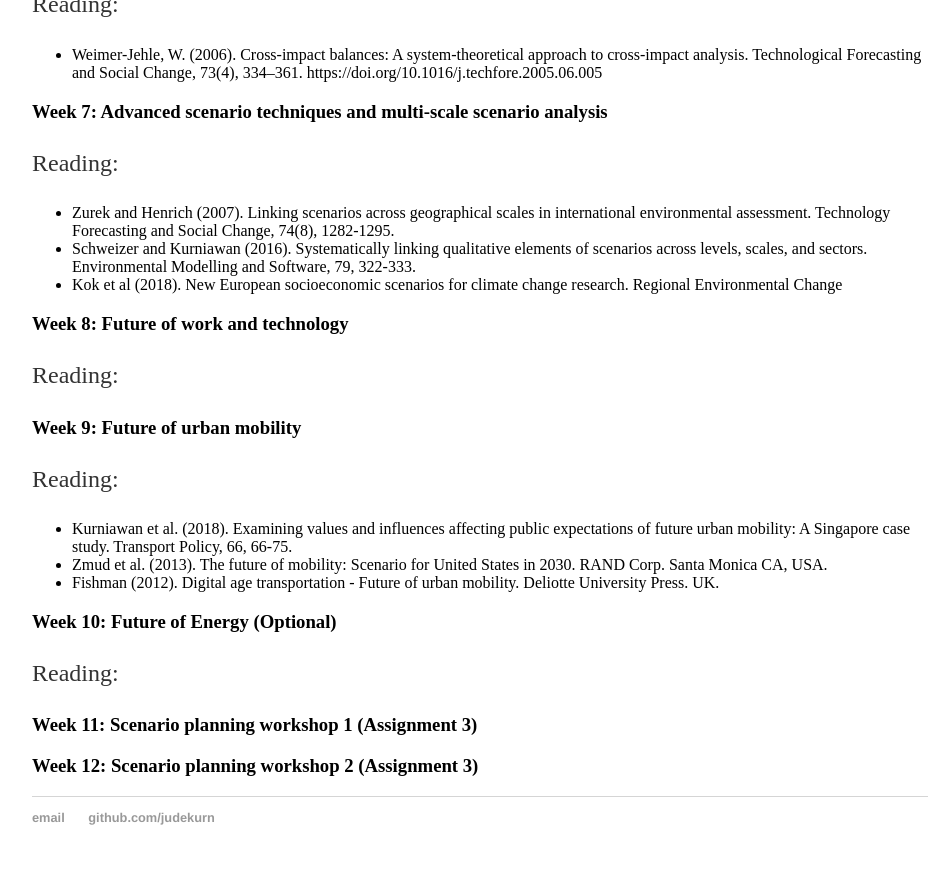
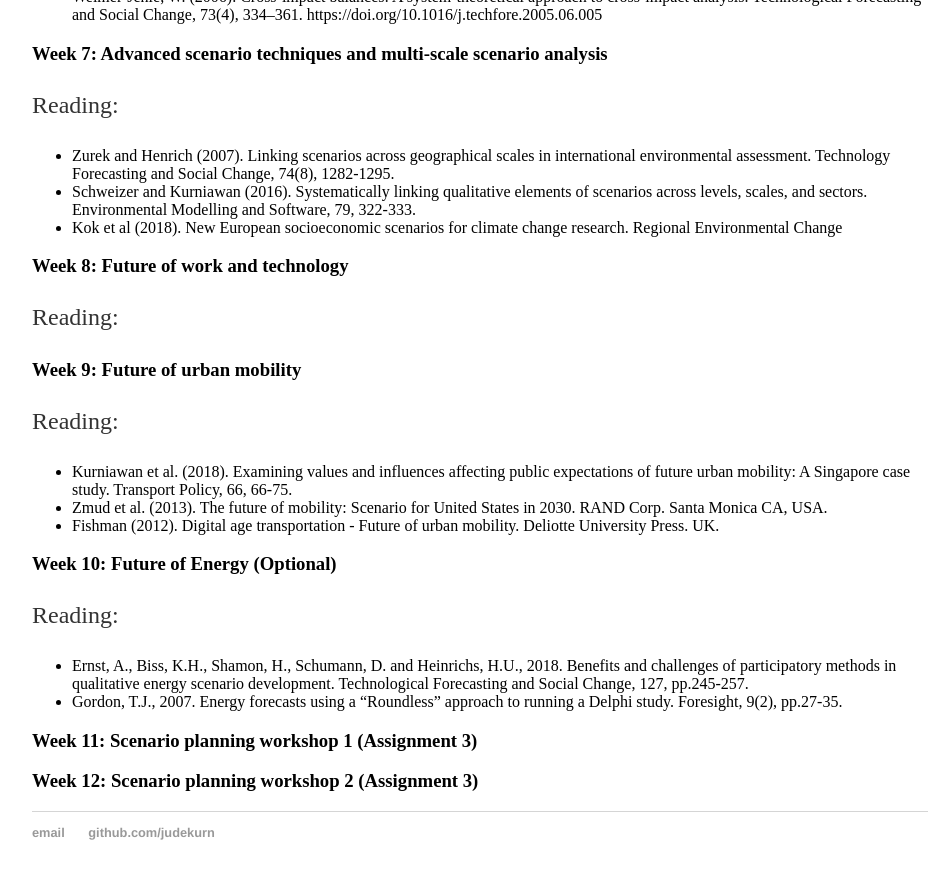
Before and after one commit to judekurn/judekurn.github.io, a Jekyll site: the page built from docs/teach/scenario_planning.md, in a window 1280 px wide and 900 px high, scrolled down 3416 px. Shown: the top 879 px of the window, without its empty margins (160-1112 px from the left). Built offline with Jekyll 4.4.1, drawn with Linux system fonts in a browser that asks for light colours; some of the changed text lies outside the part shown.

Commit message:
Update scenario_planning.md

```diff
--- a/docs/teach/scenario_planning.md
+++ b/docs/teach/scenario_planning.md
@@ -92,6 +92,8 @@ Reading:
 
 ### Week 10: Future of Energy (Optional)
 Reading:
+* Ernst, A., Biss, K.H., Shamon, H., Schumann, D. and Heinrichs, H.U., 2018. Benefits and challenges of participatory methods in qualitative energy scenario development. Technological Forecasting and Social Change, 127, pp.245-257.
+* Gordon, T.J., 2007. Energy forecasts using a “Roundless” approach to running a Delphi study. Foresight, 9(2), pp.27-35.
 
 ### Week 11: Scenario planning workshop 1 (Assignment 3)
 
```
Also changed, not shown: other parts of docs/teach/scenario_planning.md (+1 -1 lines).
